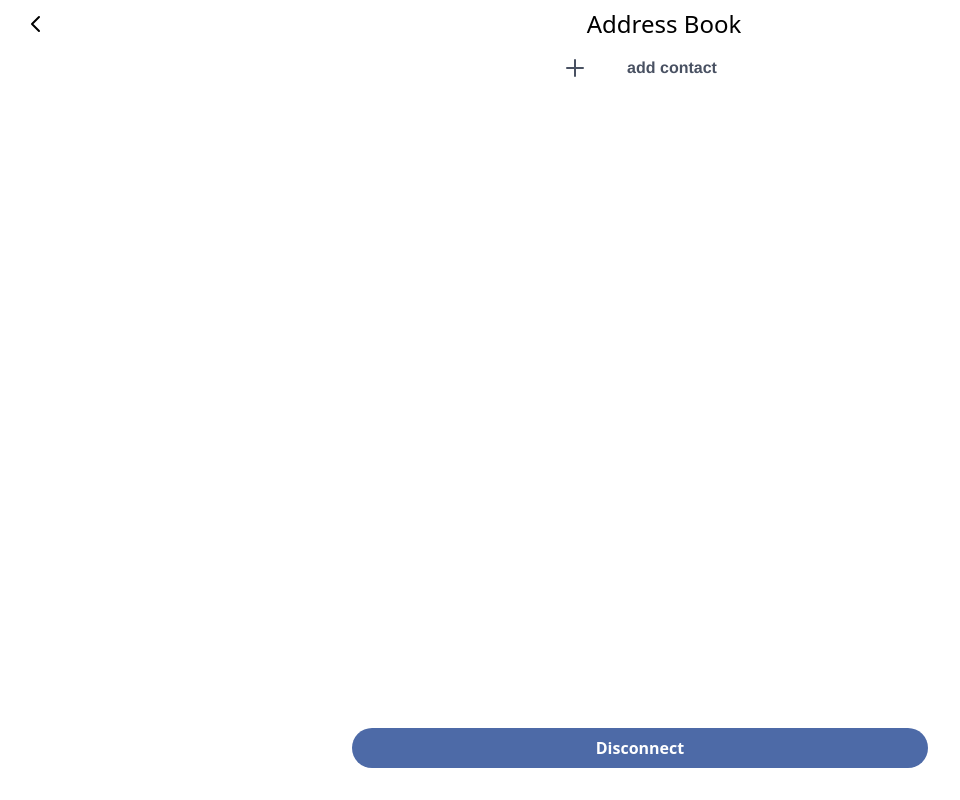
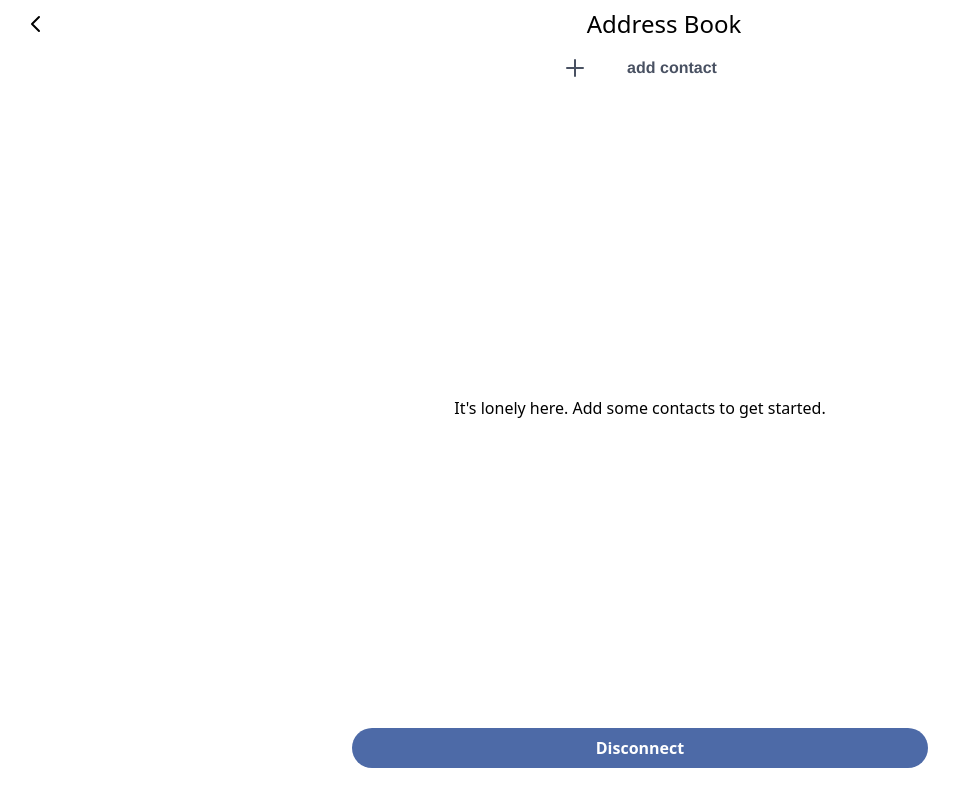
Before and after one commit to geerat/dapp_address_book, a React (Create React App) app: page /contacts in a window 1280 px wide. Shown: the whole page, without its empty margins (0-960 px from the left). Built offline with nearby package versions, Linux system fonts and the light colour scheme; what @usedapp/core would draw is missing.

Commit message:
fix warning and add no contacts message

```diff
--- a/src/pages/Contacts.tsx
+++ b/src/pages/Contacts.tsx
@@ -50,9 +50,20 @@ export const Contacts = (props: Props) => {
                         }
                     />
                 </MobileView>
-                <div className="overflow-auto" style={{ height: '80vh' }}>
-                    {contactTiles}
-                </div>
+
+                {contactTiles.length ? (
+                    <div className="overflow-auto" style={{ height: '80vh' }}>
+                        contactTiles
+                    </div>
+                ) : (
+                    <div
+                        className="overflow-auto flex flex-col items-center justify-center"
+                        style={{ height: '80vh' }}
+                    >
+                        <p>It's lonely here. Add some contacts to get started.</p>
+                    </div>
+                )}
+
                 <MobileView>
                     <Button
                         label="Disconnect"
--- a/src/pages/Dashboard.tsx
+++ b/src/pages/Dashboard.tsx
@@ -2,9 +2,7 @@ import React from 'react';
 import { useHistory } from 'react-router-dom';
 import { Button } from '../components/generics/Button';
 import { useEthers, useEtherBalance } from '@usedapp/core';
-import { formatEther } from '@ethersproject/units';
 import { ConnectWalletPrompt } from '../components/ConnectWalletPrompt';
-import { BalanceTile } from '../components/BalanceTile';
 import { MobileView } from '../components/surfaces/MobileView';
 
 interface Props {}
```
